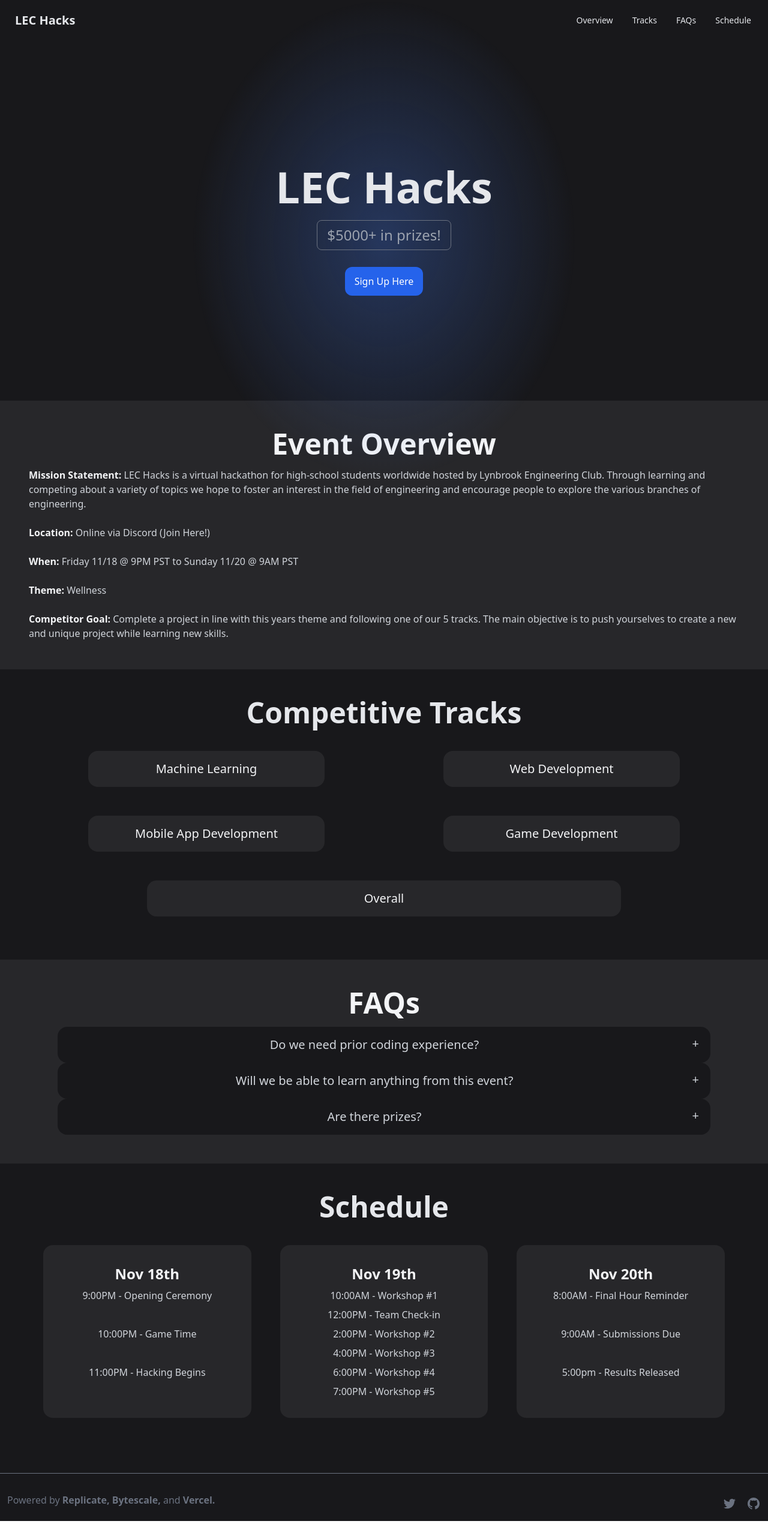
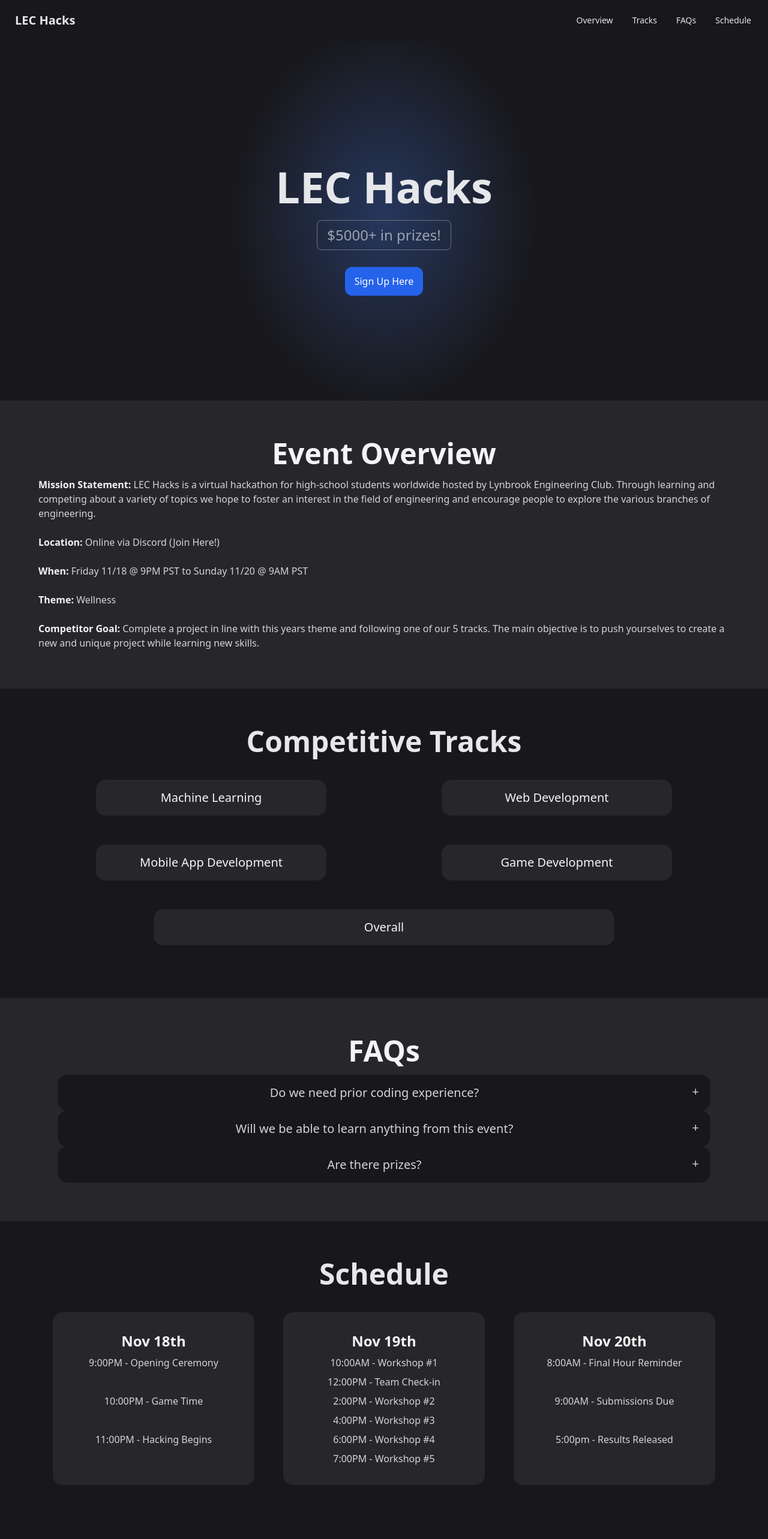
Before and after one commit to acciochris/lec-hacks, a Next.js app: page / in a window 1280 px wide. Shown: the top 2566 px of the page at 60% size. Before the commit the page ends 2536 px from the top, so only its background shows below. Built offline with nearby package versions, Linux system fonts and the light colour scheme.

Commit message:
Fix navigation

```diff
--- a/app/layout.tsx
+++ b/app/layout.tsx
@@ -37,7 +37,7 @@
 }) {
   return (
     <html lang="en">
-      <body className="bg-zinc-900 smooth-scroll">
+      <body className="bg-zinc-900">
         {children}
         <Analytics />
       </body>
--- a/app/page.tsx
+++ b/app/page.tsx
@@ -10,7 +10,7 @@
   return (
     <div className="flex flex-col items-center justify-center min-h-screen w-screen">
       <Header />
-      <div className="w-full h-[70vh] items-center justify-center text-center mt-10 z-50 bg-transparent background-gradient">
+      <div className="w-full h-[70vh] items-center justify-center text-center mt-10 z-40 bg-transparent background-gradient">
         <Intro />
       </div>
       <div className="flex flex-1 w-full flex-col items-center justify-center text-center">
--- a/components/Faqs.tsx
+++ b/components/Faqs.tsx
@@ -11,7 +11,7 @@
 );
 
 const Faqs = () => (
-  <div className="bg-zinc-800 w-full py-12 px-24" id="faqs">
+  <div className="bg-zinc-800 w-full py-16 px-24" id="faqs">
     <h2 className="mx-auto max-w-4xl mb-4 font-display text-4xl font-bold tracking-normal sm:text-5xl text-gray-100">
       FAQs
     </h2>
--- a/components/Header.tsx
+++ b/components/Header.tsx
@@ -5,7 +5,7 @@
   return (
     <div className="navbar bg-zinc-900 text-gray-200 sticky top-0 z-50">
       <div className="flex-1">
-        <a className="btn btn-ghost normal-case text-xl">LEC Hacks</a>
+        <Link className="btn btn-ghost normal-case text-xl" href="#">LEC Hacks</Link>
       </div>
       <div className="flex-none">
         <ul className="menu menu-horizontal px-1">
--- a/components/Overview.tsx
+++ b/components/Overview.tsx
@@ -1,6 +1,6 @@
 const Overview = () => {
   return (
-    <div className="bg-zinc-800 w-full p-12" id="overview">
+    <div className="bg-zinc-800 w-full p-16" id="overview">
         <h2 className="mx-auto max-w-4xl mb-4 font-display text-4xl font-bold tracking-normal sm:text-5xl text-gray-100">Event Overview</h2>
         <div className="text-left mt-4 text-gray-300">
         <p>
--- a/components/Schedule.tsx
+++ b/components/Schedule.tsx
@@ -1,6 +1,6 @@
 const Schedule = () => {
   return (
-    <div className="w-full p-12" id="schedule">
+    <div className="w-full p-16" id="schedule">
       <h2 className="mx-auto max-w-4xl mb-4 font-display text-4xl font-bold tracking-normal sm:text-5xl text-gray-200">
         Schedule
       </h2>
--- a/components/Tracks.tsx
+++ b/components/Tracks.tsx
@@ -24,7 +24,7 @@
 }
 
 const Tracks = () => (
-  <div className="w-full p-12 justify-items-center" id="tracks">
+  <div className="w-full p-16 justify-items-center" id="tracks">
     <h2 className="mx-auto max-w-4xl mb-4 font-display text-4xl font-bold tracking-normal sm:text-5xl text-gray-200">
       Competitive Tracks
     </h2>
--- a/styles/globals.css
+++ b/styles/globals.css
@@ -5,7 +5,7 @@
 @media (min-width: 800px) {
   .background-gradient::before {
     background: radial-gradient(
-      25% 50% at 50% 50%,
+      20% 40% at 50% 45%,
       rgba(71, 127, 247, 0.3) 0%,
       rgba(37, 38, 44, 0) 100%
     );
```
